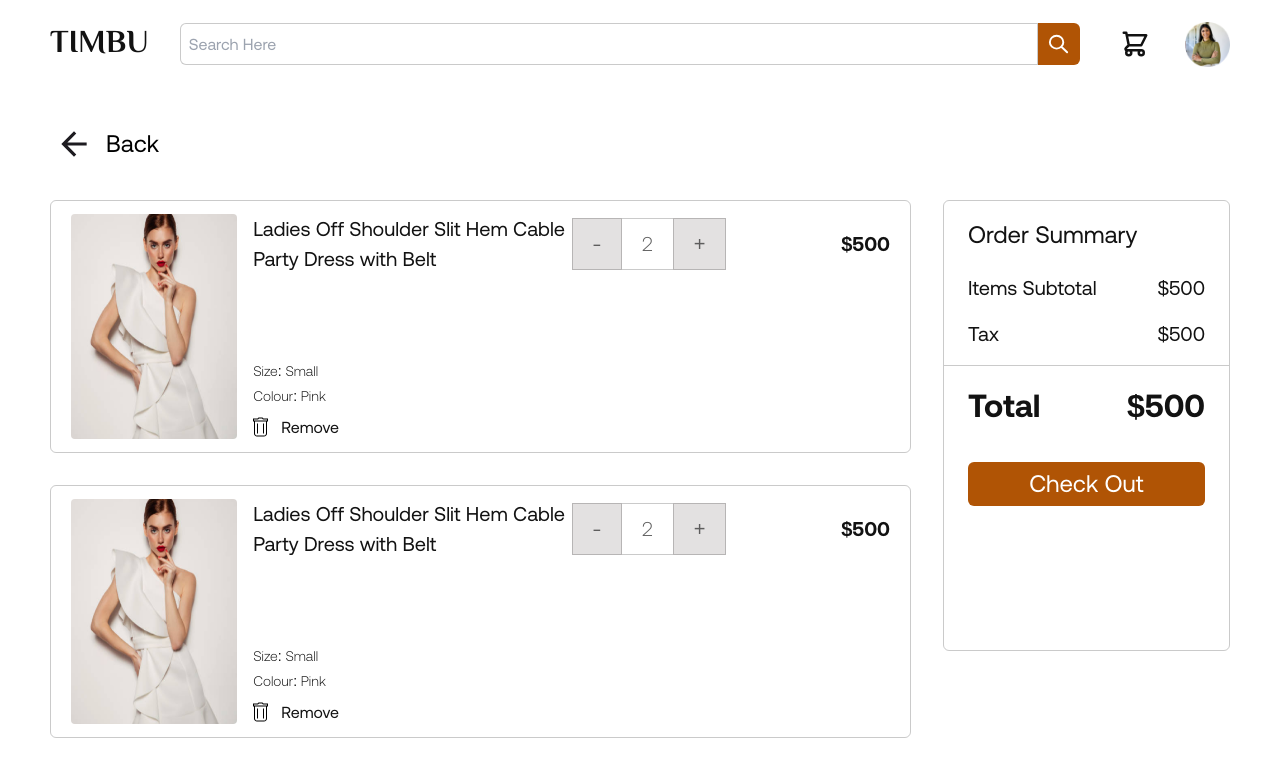
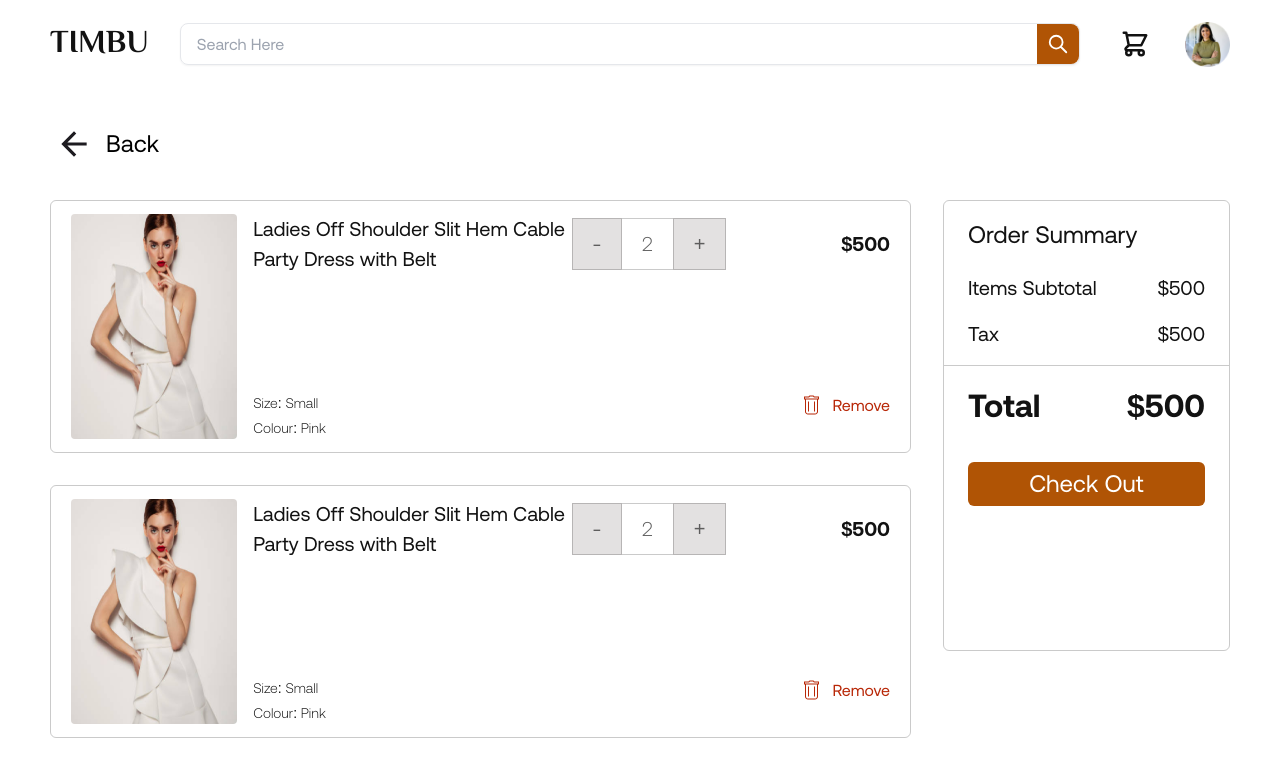
Before and after one commit to CynthiaAbi03/Timbu-e-commerce-shop, a React (Vite) app: page /cart in a window 1280 px wide. Shown: the top 768 px of the page. Built offline with nearby package versions, Linux system fonts and the light colour scheme.

Commit message:
more modifications

```diff
--- a/src/components/Header.jsx
+++ b/src/components/Header.jsx
@@ -158,13 +158,13 @@ const Header = () => {
 
               {/* search bar  */}
 
-              <div className="flex w-[900px] max-sm:hidden max-md:hidden">
+              <div className="flex w-[900px] shadow-sm  border border-gray-200 border-solid rounded-lg  max-sm:hidden max-md:hidden">
                 <input
-                  className=" w-full border  border-solid border-greyborder rounded-l-md px-[.5rem] py-[.5rem] outline-none"
+                  className=" w-full px-[.5rem] my-[4pxrem] mx-[.5rem]  py-[.5rem] outline-none"
                   type="text"
                   placeholder="Search Here"
                 />
-                <div className="flex cursor-pointer items-center px-[.6rem] rounded-r-md bg-browntheme">
+                <div className="flex cursor-pointer items-center px-[.6rem] rounded-r-lg bg-browntheme hover:bg-hoverbrown transition">
                   <img
                     style={{ fill: 'white' }}
                     src={search_icon}
@@ -186,13 +186,15 @@ const Header = () => {
               </div>
             </div>
 
-            <div className="hidden w-[900px] max-sm:flex max-sm:w-full max-md:w-full max-md:flex ">
+
+                  {/* smaller screen search bar */}
+            <div className="hidden w-[full] border border-gray-200 border-solid rounded-lg max-sm:flex max-sm:w-full max-md:w-full max-md:flex ">
               <input
-                className=" w-full border  border-solid  rounded-l-md px-[.5rem] py-[.5rem] outline-none"
+                className=" w-full  my-[4pxrem] mx-[.5rem] px-[.5rem] py-[.5rem] outline-none"
                 type="text"
                 placeholder="Search Here"
               />
-              <div className="flex cursor-pointer items-center px-[.6rem] rounded-r-md bg-browntheme">
+              <div className="flex cursor-pointer items-center px-[.6rem] rounded-r-lg bg-browntheme hover:bg-hoverbrown transition">
                 <img
                   style={{ fill: 'white' }}
                   src={search_icon}
--- a/src/pages/Cart.jsx
+++ b/src/pages/Cart.jsx
@@ -82,13 +82,13 @@ const Cart = () => {
                             +
                           </button>
                         </div>
-                        <p className="text-primaryblack text-[1.25rem] font-bold max-sm:text-[1.25rem]">
+                        <p className="text-primaryblack  text-[1.25rem] font-bold max-sm:text-[1.25rem]">
                           $500
                         </p>
                       </div>
                     </div>
-                    <div className="flex items-center justify-between max-sm:mt-[1rem] max-md:mt-[1rem] md:flex-col  md:items-start  gap-[8px]">
-                      <div className="flex flex-col gap-[4px] font-light text-[.875rem] text-primaryblack  ">
+                    <div className="flex items-center justify-between max-sm:mt-[1rem] max-md:mt-[1rem] min-md:flex-col  md:items-start  gap-[8px]">
+                      <div className="flex flex-col  gap-[4px] font-light text-[.875rem] text-primaryblack  ">
                         <p>Size: Small</p>
                         <p>Colour: Pink</p>
                       </div>
@@ -100,7 +100,7 @@ const Cart = () => {
                             alt="bin icon"
                           />
                         </button>
-                        <p className="text-primaryblack  max-sm:text-[.825rem]">
+                        <p className="text-redtheme  max-sm:text-[.825rem]">
                           Remove
                         </p>
                       </div>
--- a/tailwind.config.js
+++ b/tailwind.config.js
@@ -22,6 +22,7 @@ export default {
       footerbg: 'rgba(251,237,226,2.2)',
       greyfill: 'rgba(185,179,179,0.4)',
       black: '#000000',
+      redtheme: '#B82707',
       gray: colors.gray,
     },
     spacing: {
```
Also changed, not shown: src/assets/icons/bin_icon.svg.
